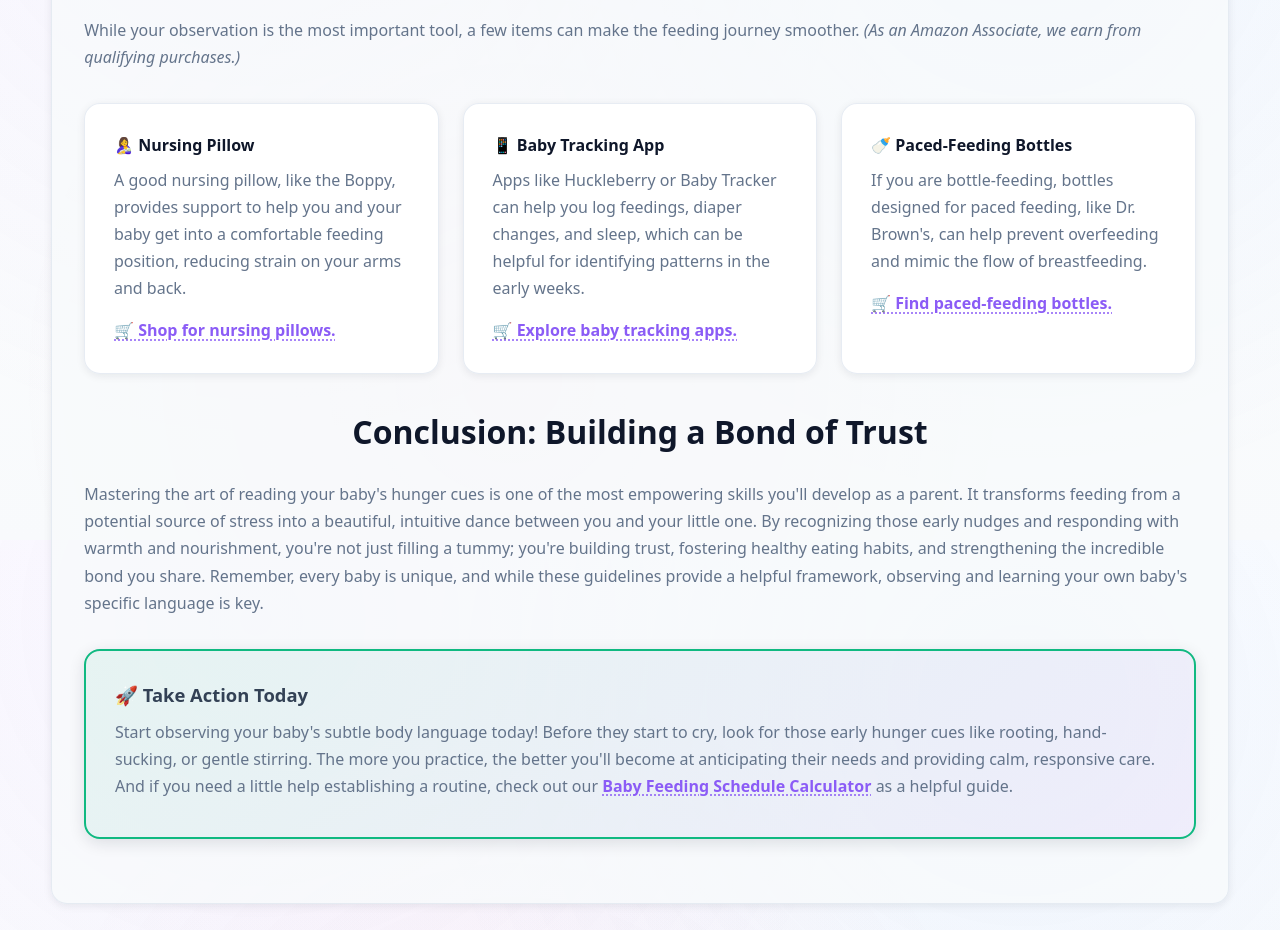
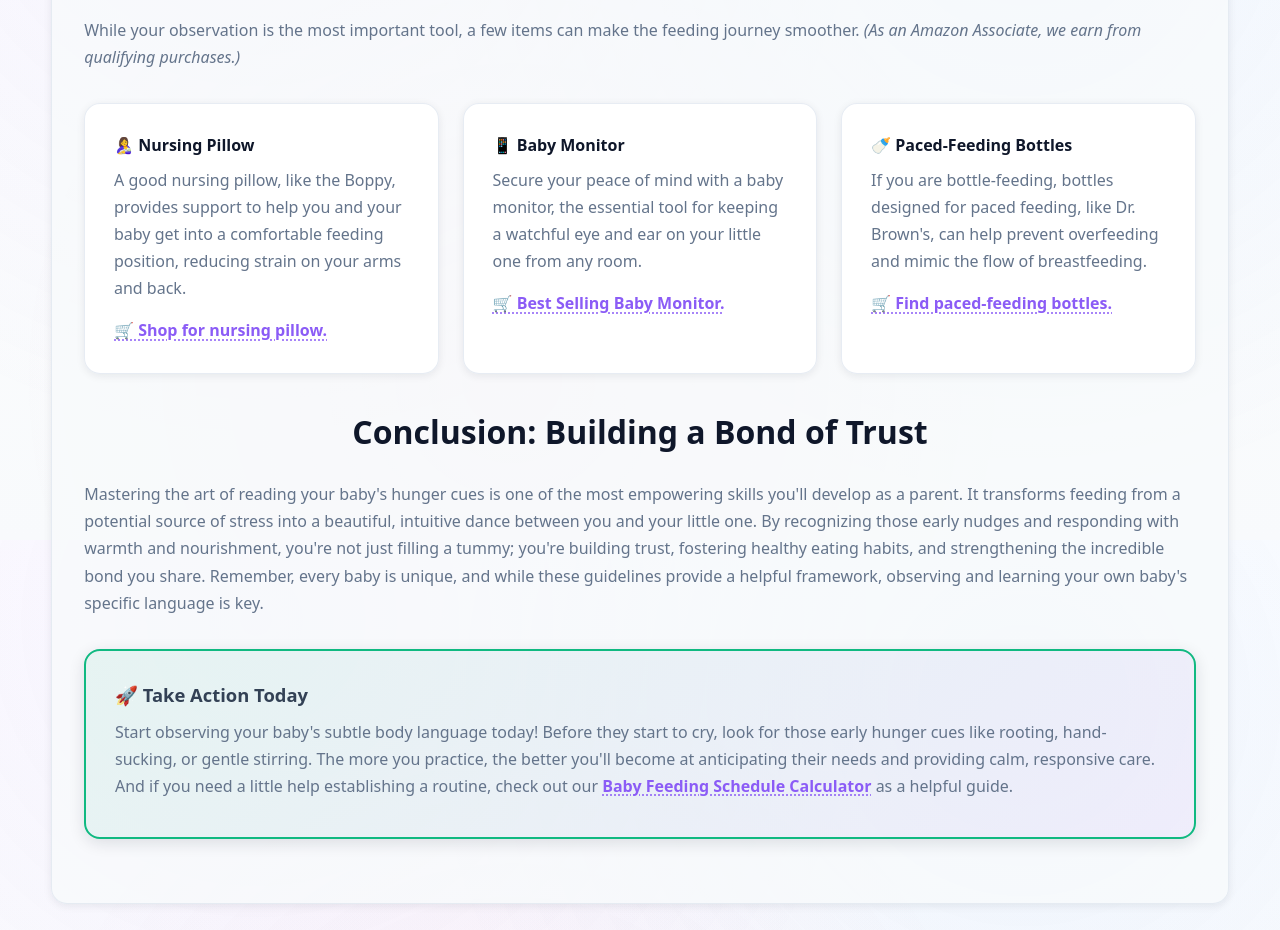
Before and after one commit to fofariak/quickcalclabs, a plain HTML site: page blog/decoding-baby-hunger-cues.html in a window 1280 px wide. Shown: the part 3460-4390 px from the top of the page. Drawn offline with Linux system fonts and the light colour scheme.

Commit message:
Update decoding-baby-hunger-cues.html

```diff
--- a/blog/decoding-baby-hunger-cues.html
+++ b/blog/decoding-baby-hunger-cues.html
@@ -399,17 +399,17 @@
       <div class="method-card">
         <h4>🤱 Nursing Pillow</h4>
         <p>A good nursing pillow, like the Boppy, provides support to help you and your baby get into a comfortable feeding position, reducing strain on your arms and back.</p>
-        <a href="#" target="_blank" rel="sponsored" class="affiliate-link">🛒 Shop for nursing pillows.</a>
+        <a href="javascript:void(0)" data-product="nursing-pillow" class="product-link">🛒 Shop for nursing pillow.</a>
       </div>
       <div class="method-card">
-        <h4>📱 Baby Tracking App</h4>
-        <p>Apps like Huckleberry or Baby Tracker can help you log feedings, diaper changes, and sleep, which can be helpful for identifying patterns in the early weeks.</p>
-        <a href="#" target="_blank" rel="sponsored" class="affiliate-link">🛒 Explore baby tracking apps.</a>
+        <h4>📱 Baby Monitor</h4>
+        <p>Secure your peace of mind with a baby monitor, the essential tool for keeping a watchful eye and ear on your little one from any room.</p>
+        <a href="javascript:void(0)" data-product="baby-monitor" class="product-link">🛒 Best Selling Baby Monitor.</a>
       </div>
       <div class="method-card">
         <h4>🍼 Paced-Feeding Bottles</h4>
         <p>If you are bottle-feeding, bottles designed for paced feeding, like Dr. Brown's, can help prevent overfeeding and mimic the flow of breastfeeding.</p>
-        <a href="#" target="_blank" rel="sponsored" class="affiliate-link">🛒 Find paced-feeding bottles.</a>
+        <a href="javascript:void(0)" data-product="feeding-bottle" class="product-link">🛒 Find paced-feeding bottles.</a>
       </div>
     </div>
 
```
